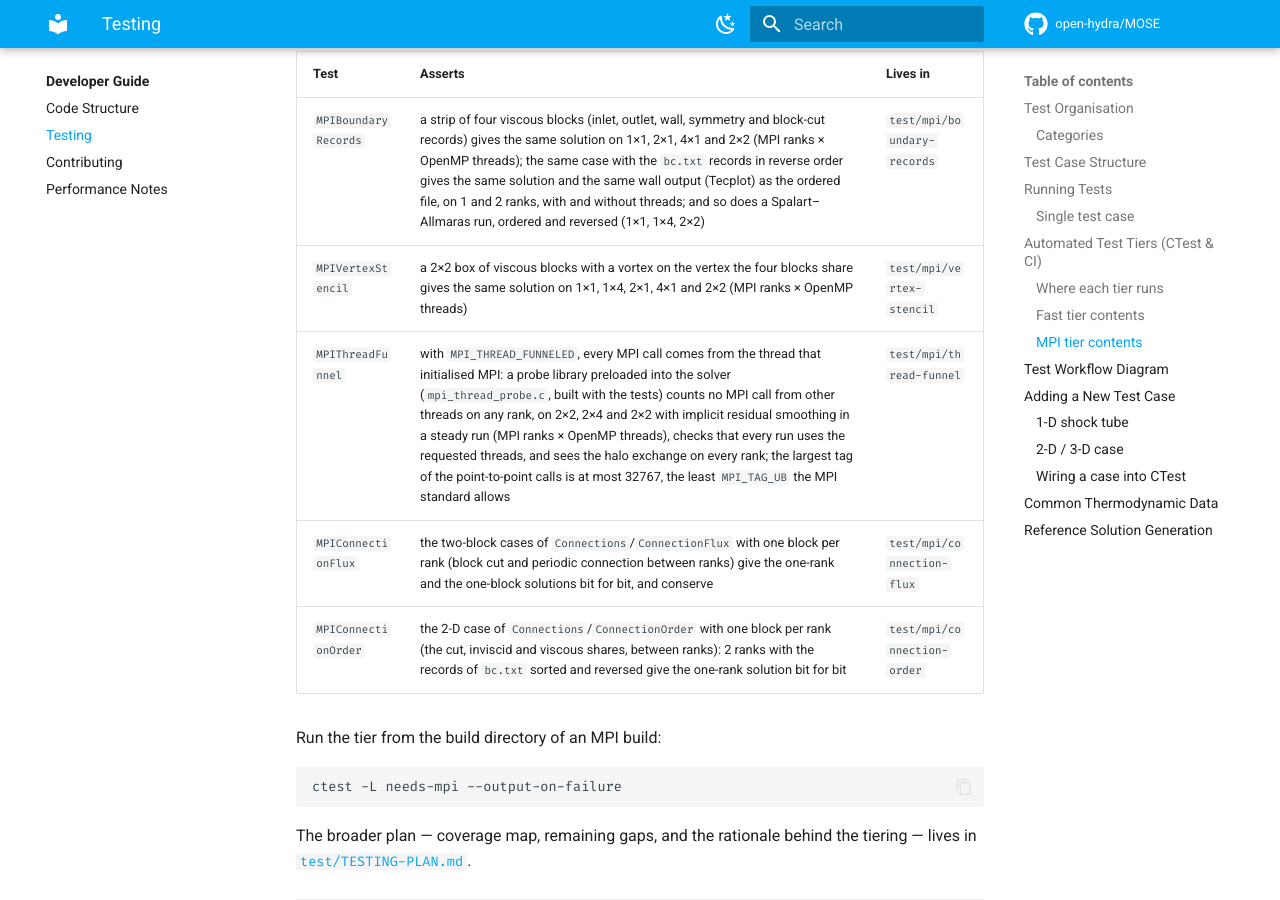
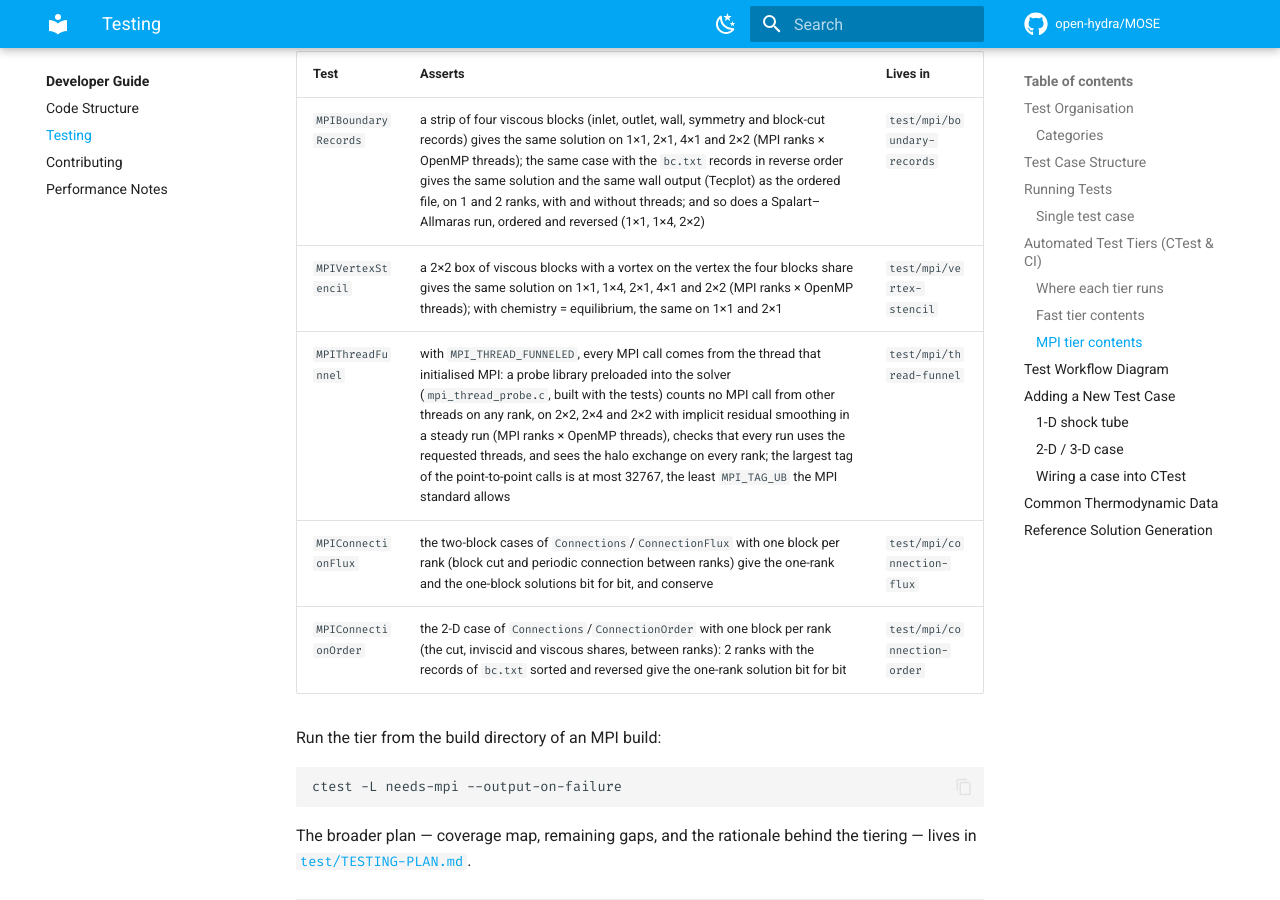
Before and after one commit to open-hydra/MOSE, an MkDocs documentation site: the page built from docs/development/testing.md, in a window 1280 px wide and 900 px high, scrolled down 9223 px. Built offline with MkDocs 1.6.1 and Material for MkDocs 9.7.7, drawn with Linux system fonts in a browser that asks for light colours; comment, search, counter and statistics services are not loaded.

Commit message:
Compute the equilibrium chemistry on the blocks of the rank only
Why: with chemistry = equilibrium the explicit step called
Chemistry_Equilibrium on every block of the domain. Under MPI the state
of the blocks of the other ranks is deallocated after the partition, and
an unallocated array cannot be the actual argument of the explicit-shape
dummy of Chemistry_Equilibrium: on 2 ranks the run stopped at its first
step with a segmentation fault (on an earlier version of this series).
The step of finite-rate chemistry already skips those blocks.

Fix: the loop of the equilibrium skips the blocks of the other ranks,
as the loop of finite-rate chemistry does.

Before and after: runs on one rank, and runs without equilibrium
chemistry, do not change. Runs with equilibrium chemistry on several
ranks stopped with a segmentation fault and now give the bits of one
rank. Hybrid runs are not tested with it.

Proof: MPIVertexStencil gains its box with chemistry = equilibrium (air
of one species, whose equilibrium leaves the composition as it is) on
1x1 and 2x1 ranks x threads: the same bits. On the parent the 2x1 run
stops with a segmentation fault (ifx, on an earlier version of this
series); with this commit it gives the bits of 1x1. The equilibrium of
this one-species gas leaves the state as it is with ifx and with
gfortran 13 alike: the residuals of the box are those of the box without
chemistry.

Class: R (runs of equilibrium chemistry on several ranks crashed; red
check: the equilibrium runs of MPIVertexStencil).

Basis: Fortran 2018 (ISO/IEC 1539-1:2018, final draft J3/18-007r1),
9.7.1.3, p. 135: an unallocated allocatable variable "shall not be
supplied as an actual argument corresponding to a nonallocatable
nonoptional dummy argument".

Co-Authored-By: Claude Opus 5.5 <noreply@anthropic.com>

```diff
--- a/docs/development/testing.md
+++ b/docs/development/testing.md
@@ -276,7 +276,7 @@ run; all but `MPIThreadFunnel` compare the `vtk raw` output files byte by byte.
 | Test | Asserts | Lives in |
 |------|---------|----------|
 | `MPIBoundaryRecords` | a strip of four viscous blocks (inlet, outlet, wall, symmetry and block-cut records) gives the same solution on 1×1, 2×1, 4×1 and 2×2 (MPI ranks × OpenMP threads); the same case with the `bc.txt` records in reverse order gives the same solution and the same wall output (Tecplot) as the ordered file, on 1 and 2 ranks, with and without threads; and so does a Spalart–Allmaras run, ordered and reversed (1×1, 1×4, 2×2) | `test/mpi/boundary-records` |
-| `MPIVertexStencil` | a 2×2 box of viscous blocks with a vortex on the vertex the four blocks share gives the same solution on 1×1, 1×4, 2×1, 4×1 and 2×2 (MPI ranks × OpenMP threads) | `test/mpi/vertex-stencil` |
+| `MPIVertexStencil` | a 2×2 box of viscous blocks with a vortex on the vertex the four blocks share gives the same solution on 1×1, 1×4, 2×1, 4×1 and 2×2 (MPI ranks × OpenMP threads); with chemistry = equilibrium, the same on 1×1 and 2×1 | `test/mpi/vertex-stencil` |
 | `MPIThreadFunnel` | with `MPI_THREAD_FUNNELED`, every MPI call comes from the thread that initialised MPI: a probe library preloaded into the solver (`mpi_thread_probe.c`, built with the tests) counts no MPI call from other threads on any rank, on 2×2, 2×4 and 2×2 with implicit residual smoothing in a steady run (MPI ranks × OpenMP threads), checks that every run uses the requested threads, and sees the halo exchange on every rank; the largest tag of the point-to-point calls is at most 32767, the least `MPI_TAG_UB` the MPI standard allows | `test/mpi/thread-funnel` |
 | `MPIConnectionFlux` | the two-block cases of `Connections`/`ConnectionFlux` with one block per rank (block cut and periodic connection between ranks) give the one-rank and the one-block solutions bit for bit, and conserve | `test/mpi/connection-flux` |
 | `MPIConnectionOrder` | the 2-D case of `Connections`/`ConnectionOrder` with one block per rank (the cut, inviscid and viscous shares, between ranks): 2 ranks with the records of `bc.txt` sorted and reversed give the one-rank solution bit for bit | `test/mpi/connection-order` |
```
Also changed, not shown: 4 other files.
